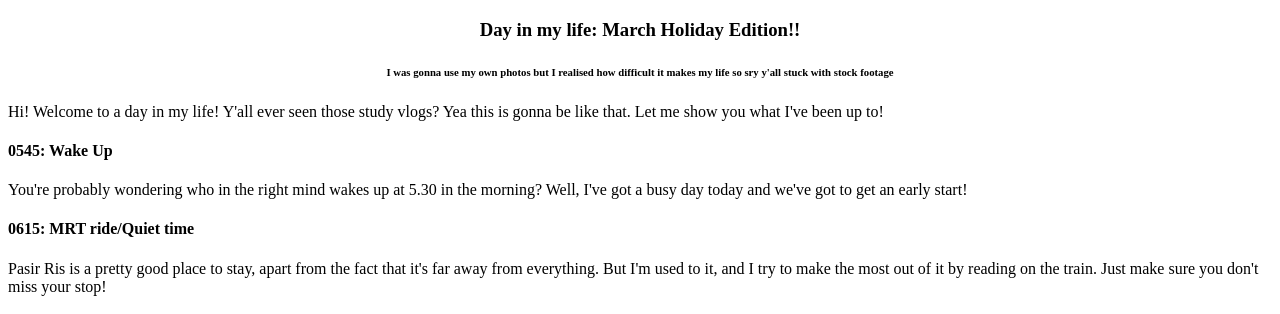
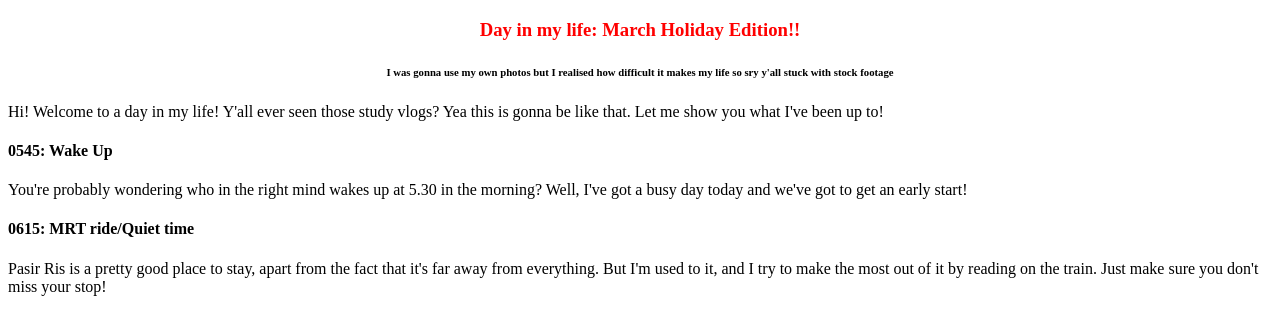
Before and after one commit to coffmeowmeow/coffmeowmeow.github.io, a plain HTML site: page index.html in a window 1280 px wide. Shown: the top 314 px of the page. Drawn offline with Linux system fonts and the light colour scheme.

Commit message:
Update index.html

```diff
--- a/index.html
+++ b/index.html
@@ -22,6 +22,9 @@
 }
 .small_words {
   text-align: center;
+}
+#header {
+  color: red;
   }
 </style>
   <title>Day in a life: Mar Holidays</title>
@@ -174,6 +177,7 @@
                <input type="file"
                id="avatar" name="avatar"
                accept="image/png, image/jpeg">
+    <a href="https://github.com/coffmeowmeow/coffmeowmeow.github.io">my res</a>
 
 
 
```
Lines whose indentation alone changed are shown as unchanged.
